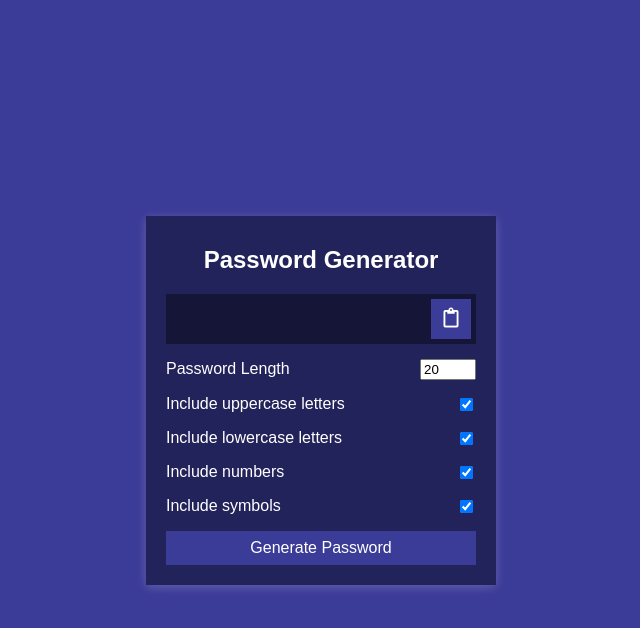
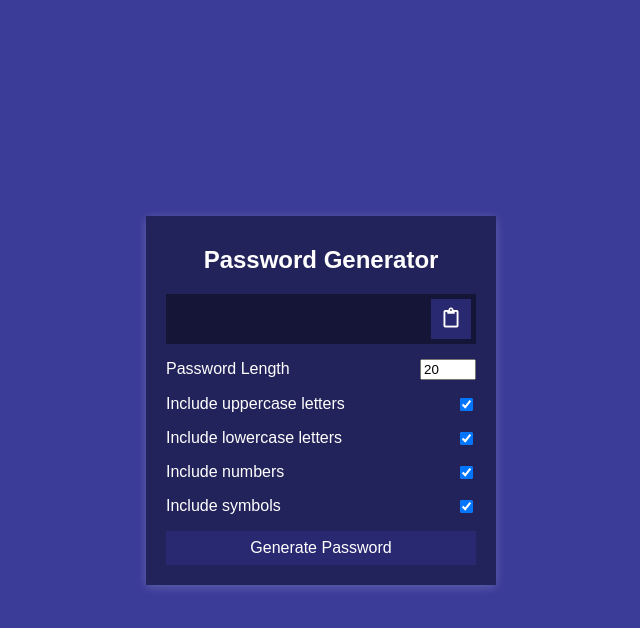
Before and after one commit to bradtraversy/50projects50days, a PHP site: page / in a window 1280 px wide. Shown: the top 628 px of the page, without its empty margins (319-959 px from the left). Run offline with PHP 8.4, Linux system fonts and the light colour scheme; some libraries are stand-ins or nearby versions; some web fonts are replaced.

Commit message:
styling the hover effect of generate new password

```diff
--- a/password-generator/style.css
+++ b/password-generator/style.css
@@ -66,11 +66,15 @@ h2 {
 
 .btn {
   border: none;
-  background-color: #3b3b98;
+  background-color: #292972;
   color: #fff;
   font-size: 16px;
   padding: 8px 12px;
   cursor: pointer;
+}
+.btn:hover{
+
+  background-color: #7d7dca;
 }
 
 .btn-large {
```
